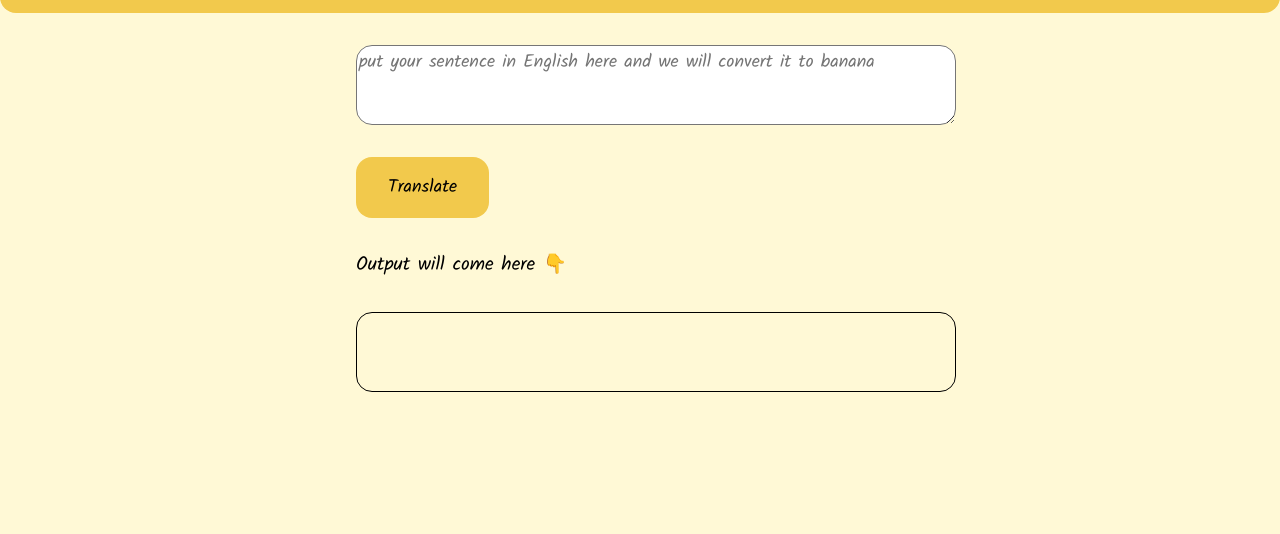
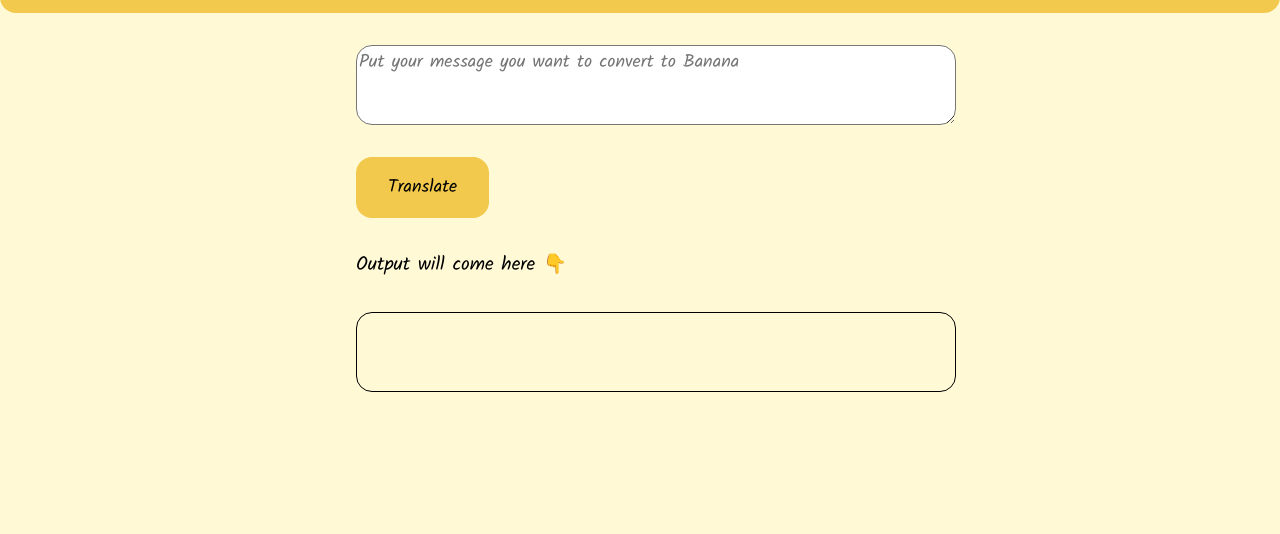
Before and after one commit to kunal-jain-5/banana-translate, a plain HTML site: page index.html in a window 1280 px wide. Shown: the part 102-636 px from the top of the page. Drawn offline with Linux system fonts and the light colour scheme.

Commit message:
Update index.html

```diff
--- a/index.html
+++ b/index.html
@@ -15,7 +15,7 @@
     </nav>
     <main>
     <textarea id="txt-input"
-        placeholder="put your sentence in English here and we will convert it to banana"></textarea>
+        placeholder="Put your message you want to convert to Banana"></textarea>
     <button id="btn-translate">Translate</button>
 
     <div style="font-size: larger; padding: 1rem;"> Output will come here 👇</div>
```
